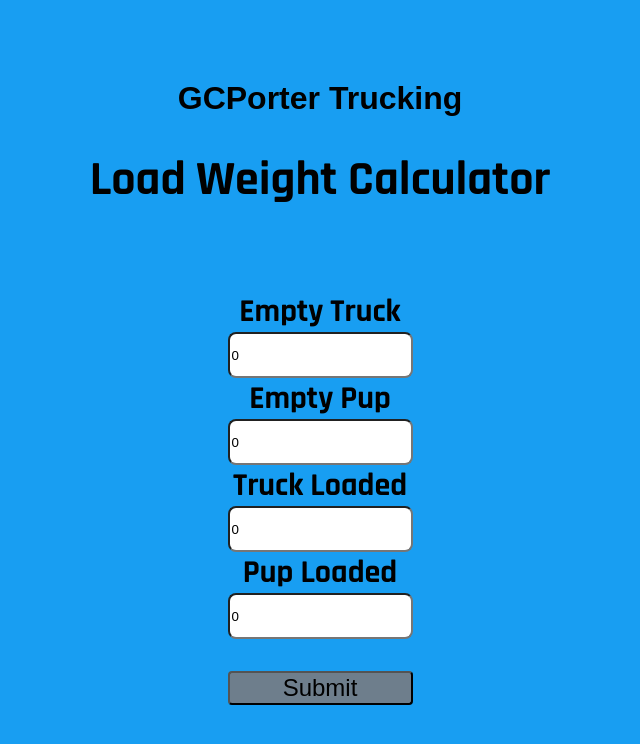
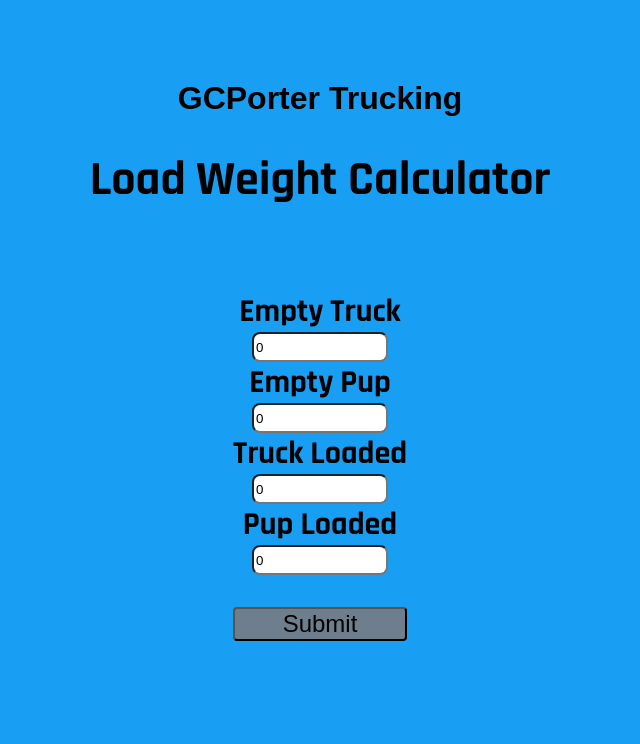
Before and after one commit to TandiweP/scales, a React (Create React App) app: page / in a window 1280 px wide. Shown: the top 744 px of the page, without its empty margins (320-960 px from the left). Built offline with nearby package versions, Linux system fonts and the light colour scheme; a web font is replaced by a local one.

Commit message:
css mod, classList setup

```diff
--- a/src/App.css
+++ b/src/App.css
@@ -41,13 +41,13 @@
 }
 
 .company {
-  font-family: 'Alumni Sans Pinstripe', sans-serif;
+  font-family: "Alumni Sans Pinstripe", sans-serif;
   margin-top: 10vh;
   margin-bottom: auto;
 }
 
 .title {
-  font-family: 'Rajdhani', sans-serif;
+  font-family: "Rajdhani", sans-serif;
   font-size: 3rem;
   margin-bottom: auto;
 }
@@ -62,12 +62,19 @@
 
 .form > label {
   font-size: 2rem;
-  font-family: 'Rajdhani', sans-serif;
+  font-family: "Rajdhani", sans-serif;
 }
 
 .submit-button {
   background-color: rgba(121, 123, 129, 0.897);
   margin-top: 2rem;
-  border-radius: .25rem;
+  border-radius: 0.25rem;
   font-size: 1.5rem;
 }
+
+input {
+  border-radius: 0.5rem;
+  height: 3vh;
+  max-width: 10vw;
+  align-self: center;
+}
```
Also changed, not shown: src/components/CalcWeights.js (+15 -1 lines).
